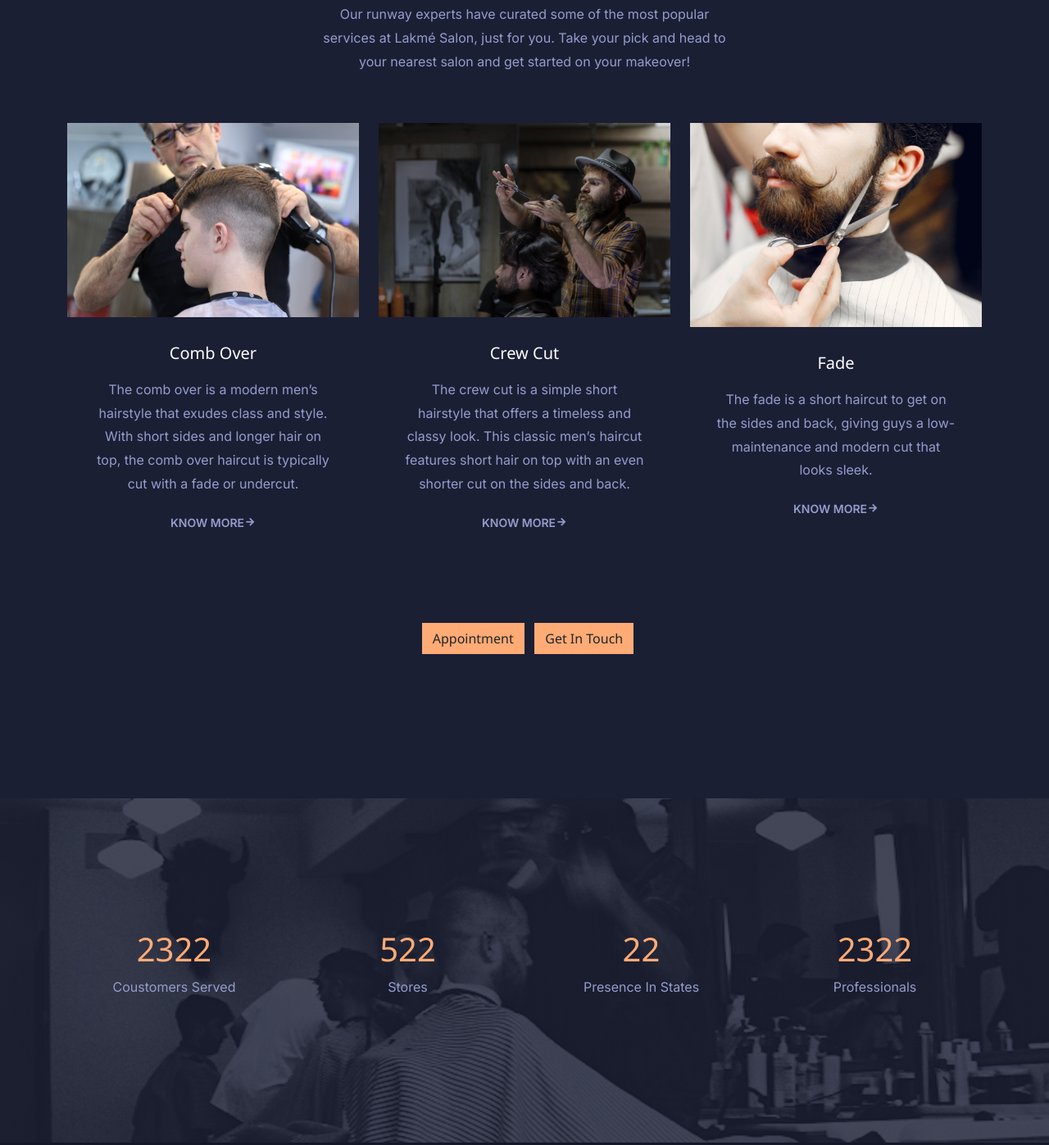
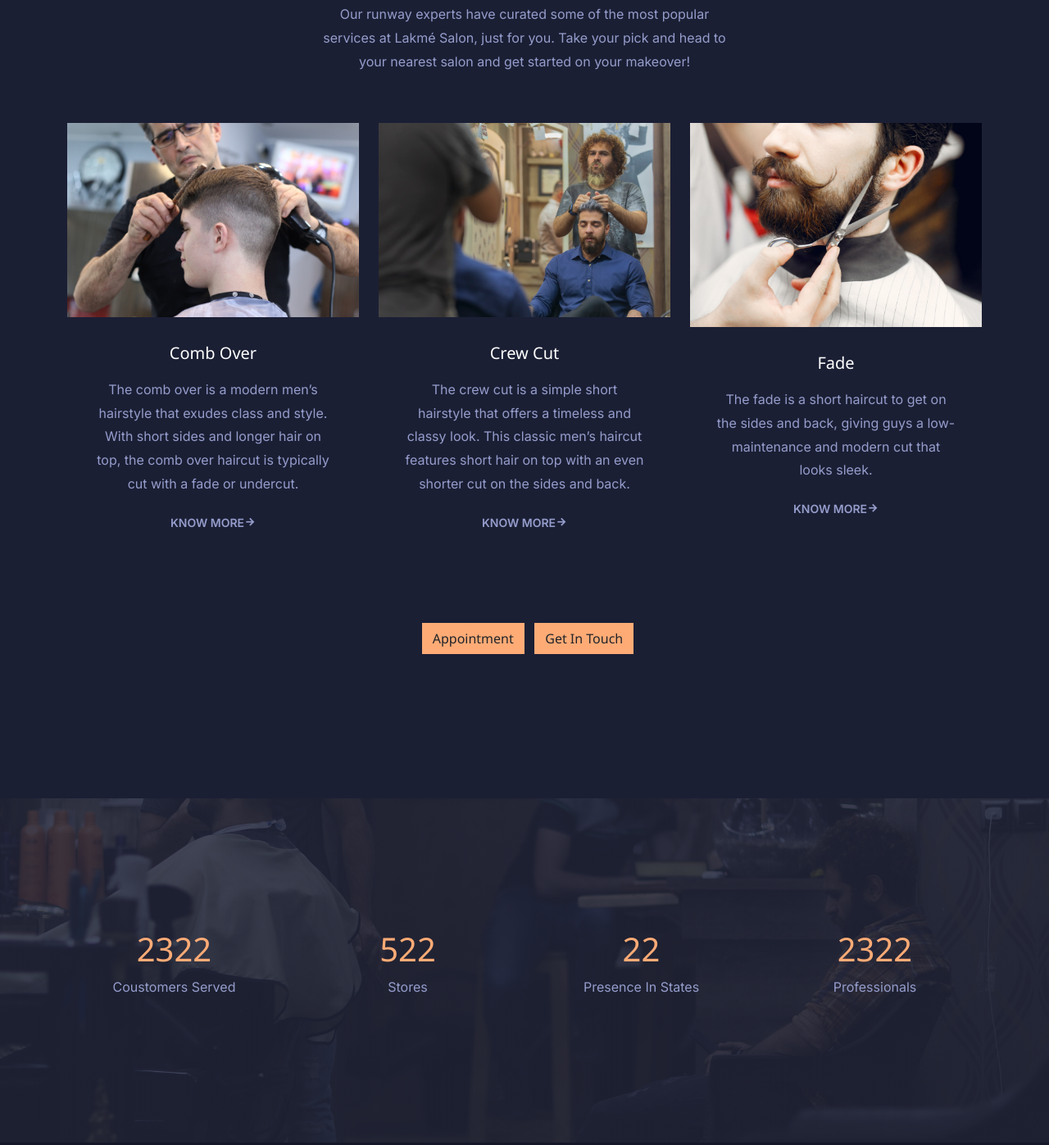
Before and after one commit to rahul-mamgain/hairsalon.in, a plain HTML site: page index.html in a window 1280 px wide. Shown: the part 1782-3179 px from the top of the page at 82% size. Drawn offline with Linux system fonts and the light colour scheme; a web font is replaced by a local one.

Commit message:
newWords

```diff
--- a/css/style.css
+++ b/css/style.css
@@ -165,7 +165,7 @@ section {
 }
 /* milstone */
 #milestone{
-    background: linear-gradient(to right, rgb(27, 31, 52, 0.8), rgb(27, 31, 52, 0.8)), url(/img/cover_2.jpg);
+    background: linear-gradient(to right, rgb(27, 31, 52, 0.8), rgb(27, 31, 52, 0.8)), url(/img/barber-1.jpg);
     background-size: cover;
     background-position: center;
 
--- a/index.html
+++ b/index.html
@@ -117,7 +117,7 @@
 
       <div class="col-lg-4 col-md-6">
         <div class="service text-center">
-          <img src="img/haircut-4.jpg" alt="">
+          <img src="img/barber-2.jpg" alt="">
           <div class="content">
             <h3 class="h5">Crew Cut</h3>
             <p>The crew cut is a simple short hairstyle that offers a timeless and classy look. This classic men’s haircut features short hair on top with an even shorter cut on the sides and back.</p>
```
Also changed, not shown: img/barber-1.jpg (added), img/barber-2.jpg (added), img/barber-3.jpg (added), img/hair-stylist-1.jpg (added).
